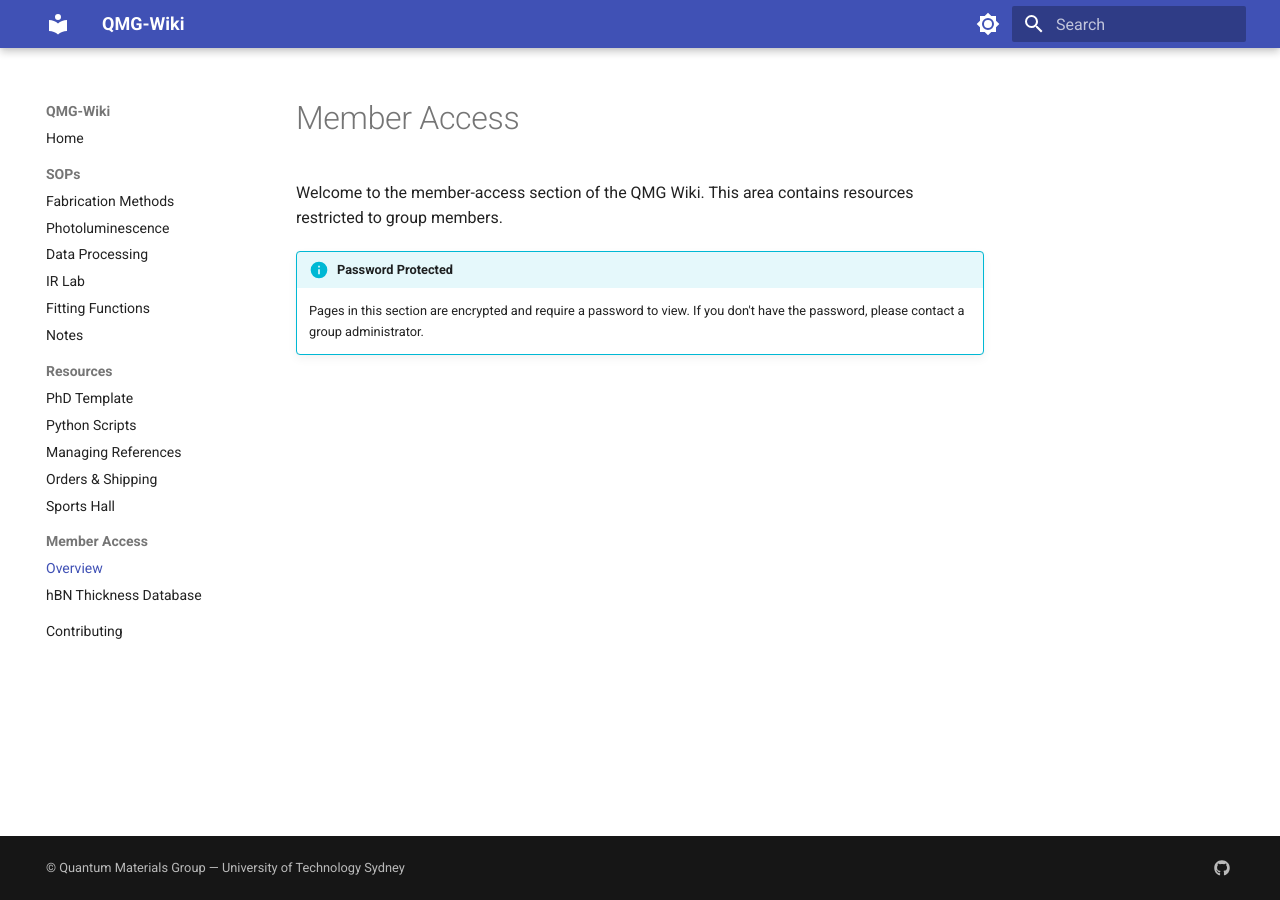
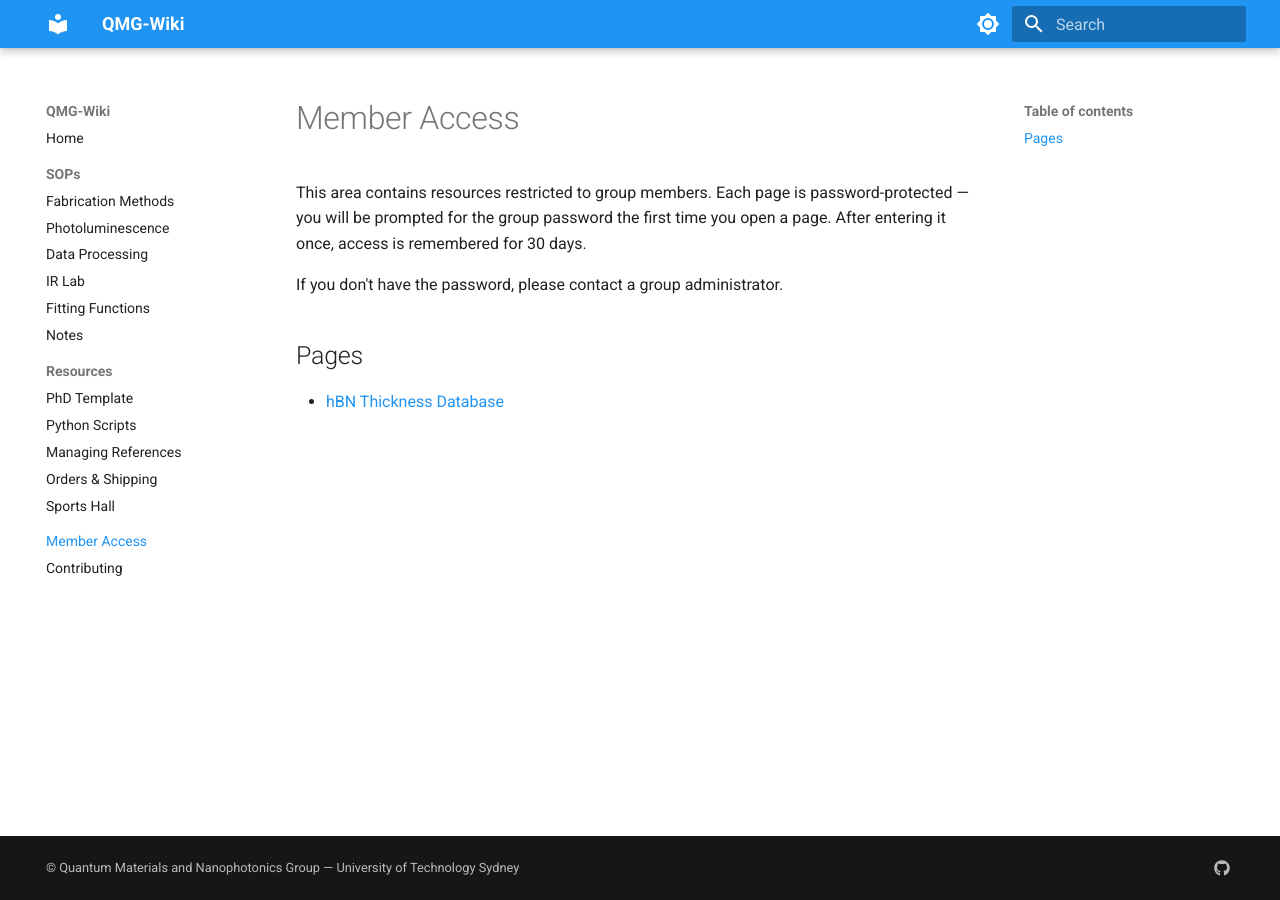
Before and after one commit to o-niki-ri/QMGwiki, an MkDocs documentation site: the page built from docs/member-access/index.md, in a window 1280 px wide. Built offline with MkDocs 1.6.1 and Material for MkDocs 9.7.7, drawn with Linux system fonts in a browser that asks for light colours.

Commit message:
Update member access section

```diff
--- a/docs/member-access/index.md
+++ b/docs/member-access/index.md
@@ -1,6 +1,9 @@
 # Member Access
 
-Welcome to the member-access section of the QMG Wiki. This area contains resources restricted to group members.
+This area contains resources restricted to group members. Each page is password-protected — you will be prompted for the group password the first time you open a page. After entering it once, access is remembered for 30 days.
 
-!!! info "Password Protected"
-    Pages in this section are encrypted and require a password to view. If you don't have the password, please contact a group administrator.
+If you don't have the password, please contact a group administrator.
+
+## Pages
+
+- [hBN Thickness Database](hbn-thickness.md)
--- a/mkdocs.yml
+++ b/mkdocs.yml
@@ -8,7 +8,7 @@ theme:
     # Light mode
     - media: "(prefers-color-scheme: light)"
       scheme: default
-      primary: indigo
+      primary: blue
       accent: blue
       toggle:
         icon: material/brightness-7
@@ -16,7 +16,7 @@ theme:
     # Dark mode
     - media: "(prefers-color-scheme: dark)"
       scheme: slate
-      primary: indigo
+      primary: blue
       accent: blue
       toggle:
         icon: material/brightness-4
@@ -87,9 +87,7 @@ nav:
       - Managing References: resources/references.md
       - Orders & Shipping: resources/orders-shipping.md
       - Sports Hall: resources/sports-hall.md
-  - Member Access:
-      - Overview: member-access/index.md
-      - hBN Thickness Database: member-access/hbn-thickness.md
+  - Member Access: member-access/index.md
   - Contributing: contributing.md
 
-copyright: "&copy; Quantum Materials Group — University of Technology Sydney"
+copyright: "&copy; Quantum Materials and Nanophotonics Group — University of Technology Sydney"
```
Also changed, not shown: 1 other file.
